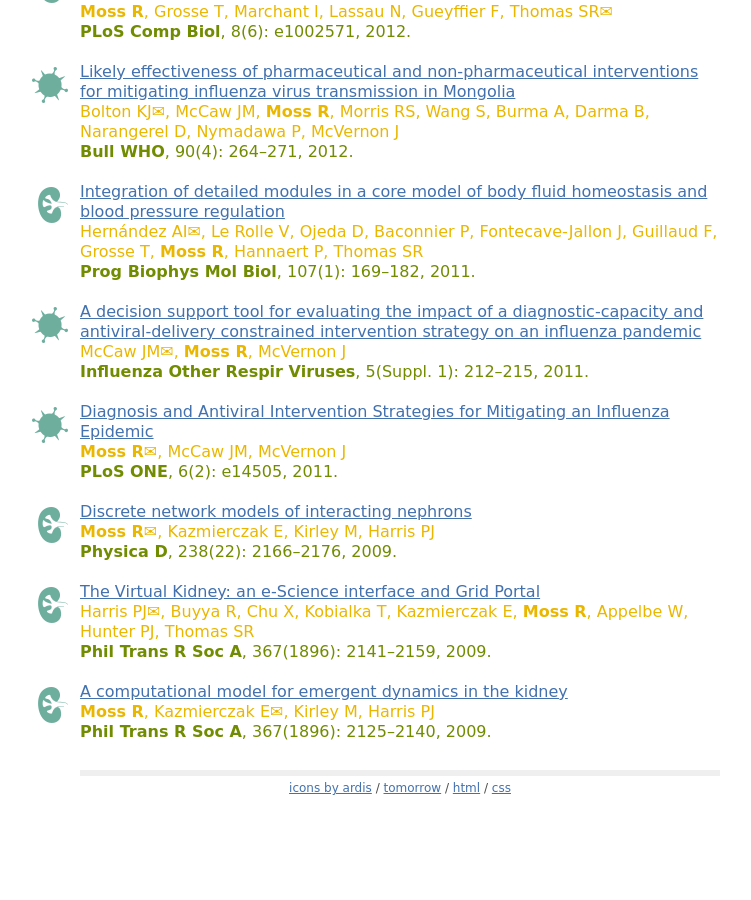
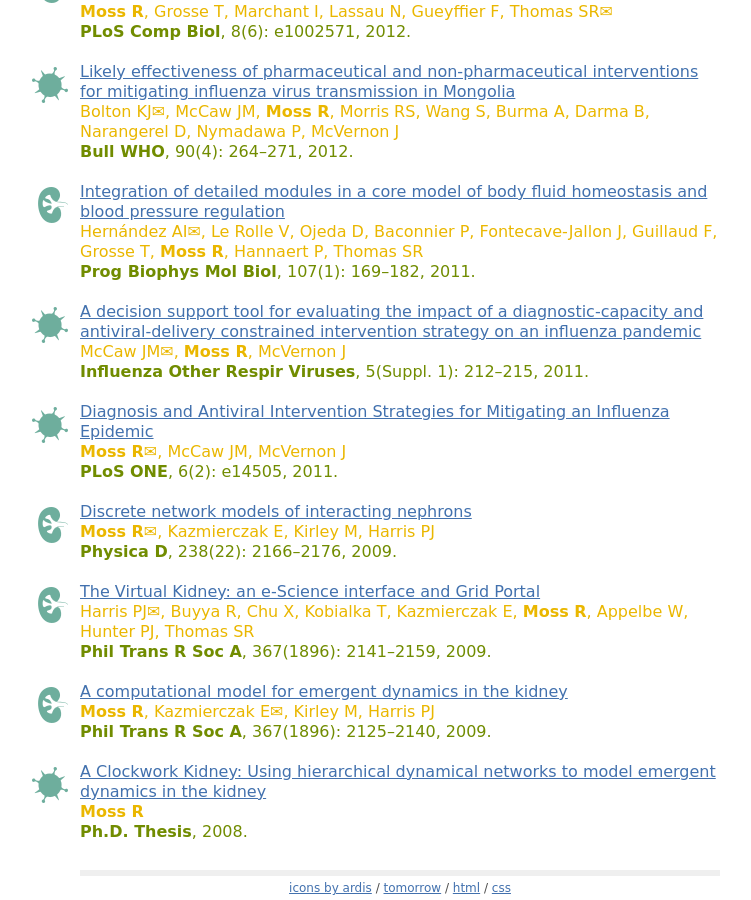
Before and after one commit to robmoss/previous2-robmoss.github.io, a Jekyll site: the page built from pubs/index.md, in a window 1280 px wide and 900 px high, scrolled down 2661 px. Shown: the whole window, without its empty margins (240-991 px from the left). Built offline with Jekyll 4.4.1, drawn with Linux system fonts in a browser that asks for light colours; before the commit the page ends 3461 px from its top, so only the background shows below that.

Commit message:
List my PhD thesis under publications once again

```diff
--- a/pubs/index.md
+++ b/pubs/index.md
@@ -157,4 +157,9 @@
   <a href="https://doi.org/10.1098/rsta.2008.0313">A computational model for emergent dynamics in the kidney</a><br/>
   <span class="author"><strong>Moss R</strong>, Kazmierczak E&#9993;, Kirley M, Harris PJ</span><br/>
   <span class="journal"><strong>Phil Trans R Soc A</strong>, 367(1896): 2125–2140, 2009.</span><br/>
+</li>
+<li class="epi">
+  <a href="http://repository.unimelb.edu.au/10187/3529">A Clockwork Kidney: Using hierarchical dynamical networks to model emergent dynamics in the kidney</a><br/>
+  <span class="author"><strong>Moss R</strong></span><br/>
+  <span class="journal"><strong>Ph.D. Thesis</strong>, 2008.</span><br/>
 </li></ul>
```
